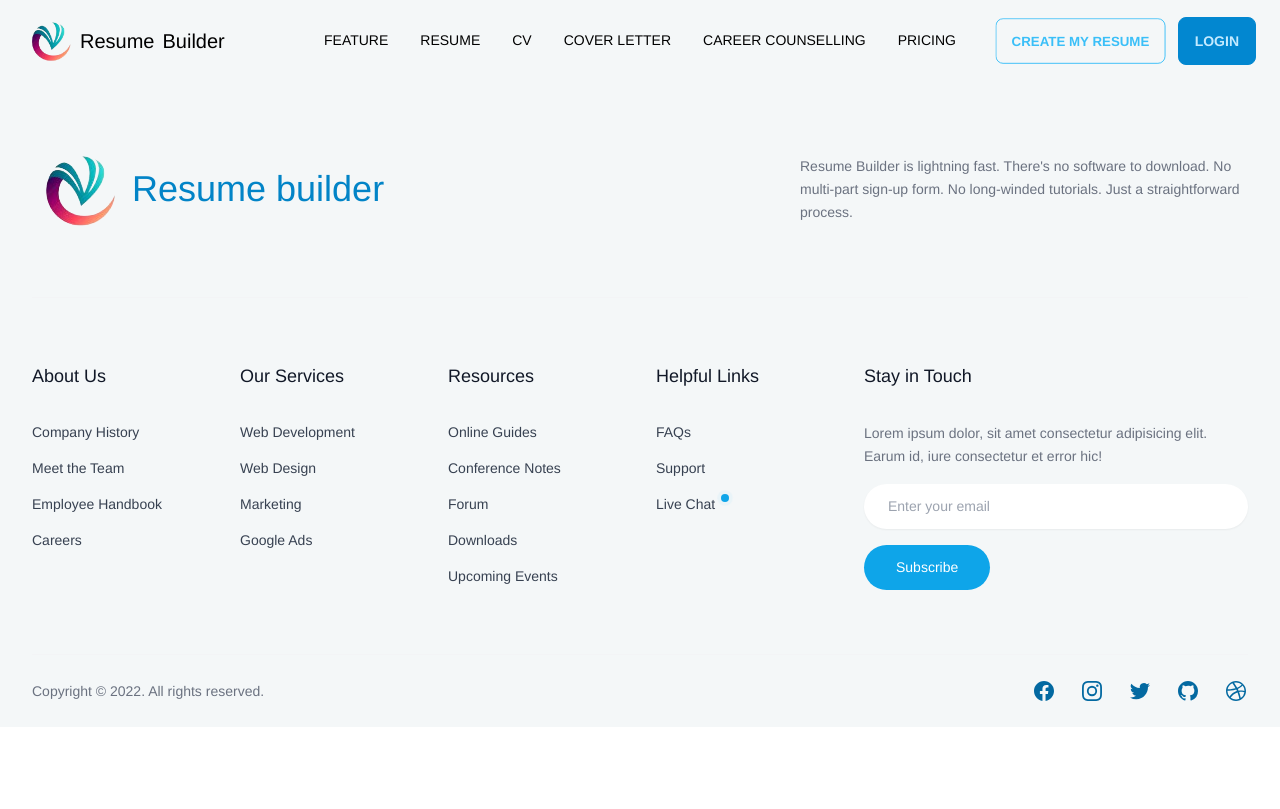
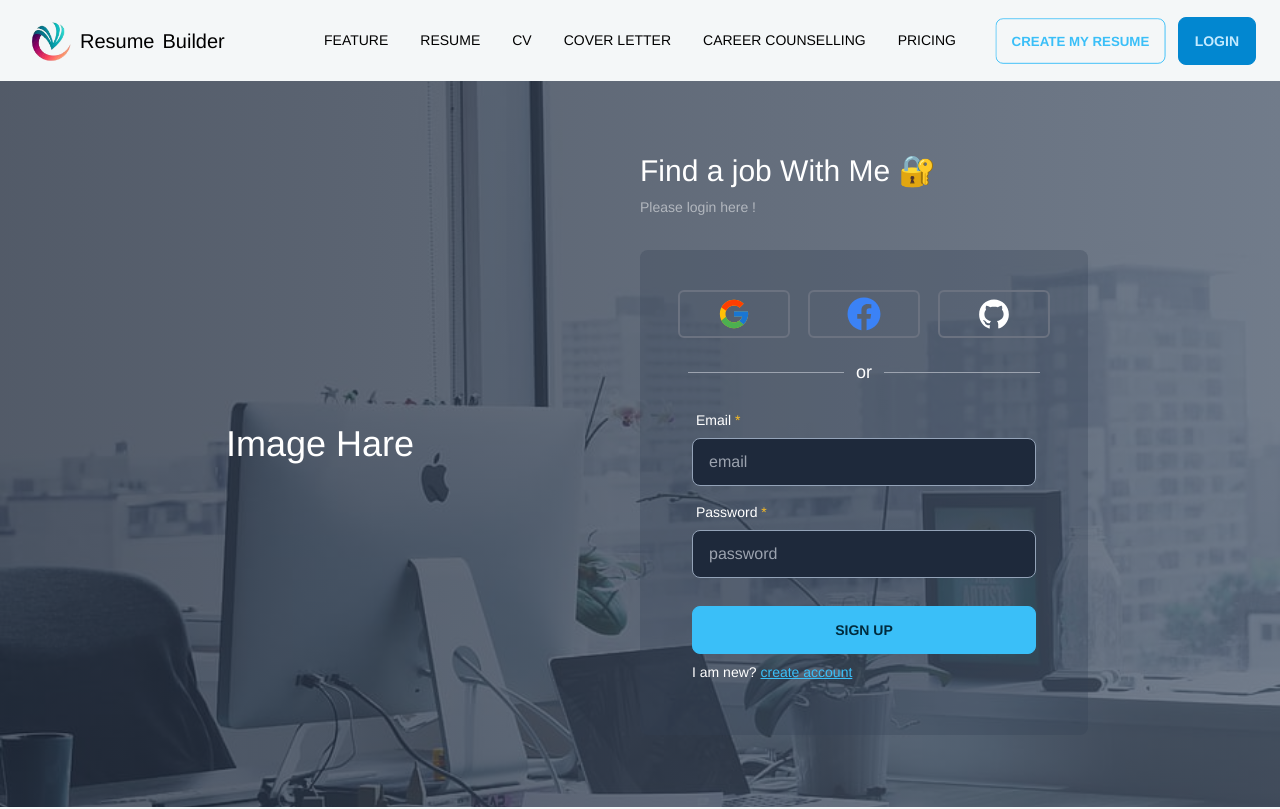
Before and after one commit to abdulawalsuhail/Reasume_Builder_0.6_Client, a React (Create React App) app: page /login in a window 1280 px wide. Shown: the top 809 px of the page. Built offline with nearby package versions, Linux system fonts and the light colour scheme; no server answers; a web font is replaced by a local one.

Commit message:
login auth funcitionality added

```diff
--- a/src/App.js
+++ b/src/App.js
@@ -15,8 +15,8 @@ function App() {
         <Route path="/" element={<Home />}></Route>
         <Route path="/home" element={<Home />}></Route>
         <Route path="/signup" element={<Signup></Signup>}></Route>
+        <Route path="/login" element={<Login />}></Route>
       </Routes>
-      <Login />
       <Footer />
       <Toaster />
     </div>
--- a/src/Components/Navbar/Login.js
+++ b/src/Components/Navbar/Login.js
@@ -1,146 +1,126 @@
-import React from "react";
-import { useForm } from "react-hook-form";
-import { FaGithubSquare, FaGooglePlusSquare, FaLinkedin } from "react-icons/fa";
+import React, { useState } from "react";
+import whyWe from "../../../src/assets/why-we.jpg";
+import "../../Css/login.css";
+import { toast } from "react-hot-toast";
 import { Link } from "react-router-dom";
-import "../../Css/login.css";
+import Social from "./Social";
+import auth from "../../firebase.init";
+import { useSignInWithEmailAndPassword } from "react-firebase-hooks/auth";
+import Alert from "./Alert";
+import Loading from "../../Shared/Loading/Loading";
 
 const Login = () => {
-  const {
-    register,
-    formState: { errors },
-    handleSubmit,
-  } = useForm();
+  const [customError, setCustomError] = useState("");
+  const [signInWithEmailAndPassword, user, loading, error] =
+    useSignInWithEmailAndPassword(auth);
 
-  const onSubmit = (data) => console.log(data);
+  const handelSubmit = async (e) => {
+    e.preventDefault();
+    const email = e.target.email.value;
+    const password = e.target.password.value;
+    await signInWithEmailAndPassword(email, password);
+    if (error) {
+      setCustomError(error?.message);
+    } else {
+      setCustomError("");
+      toast.success("Login Successfully");
+    }
+  };
+
+  if (loading) {
+    return <Loading />;
+  }
   return (
-    <div>
-      <input type="checkbox" id="login-modal_1" className="modal-toggle" />
-      <div className="modal modal-top sm:modal-middle">
-        <div className="modal-box  [width:95%] relative">
-          <label
-            htmlFor="login-modal_1"
-            className="btn btn-sm btn-circle absolute right-2 top-2 "
-          >
-            ✕
-          </label>
-          <h3 className=" mt-6 text-3xl [color:#2d3639] text-center">
-            Sign in to your account
-          </h3>
-
-          {/* social login */}
-
-          <div className="flex items-center gap-3 justify-center mt-10 px-4">
-
-            {/* linkedin login*/}
-
-            <div className="flex items-center border-2 [border-color:##b3b3b3] rounded-md px-4 py-1 linkedin-btn">
-              <span>
-                <FaLinkedin className=" [color:#0a66c2] logo"></FaLinkedin>
-              </span>
-              <h1 className="[font-weight:500] [color:#0a66c2] text">
-                Linkedin
-              </h1>
+    <section className="text-white bg-gray-900 relative">
+      <img
+        class="absolute inset-0 object-[75%] sm:object-[25%] object-cover w-full h-full opacity-25 sm:opacity-100"
+        src={whyWe}
+        alt="resume"
+      />
+      <div class="hidden sm:block sm:inset-0 sm:absolute sm:bg-gradient-to-r sm:from-slate-800 sm:to-slate-600 opacity-75"></div>
+      <div className="grid md:grid-cols-2 mx-auto relative py-10">
+        {/* left side */}
+        <div className="hidden md:block mx-auto my-auto w-72">
+          <h2 className="text-4xl text-center">Image Hare</h2>
         </div>
 
-            {/* google login */}
+        {/* signup */}
 
-            <div className="flex items-center border-2 [border-color:##b3b3b3] rounded-md px-4 py-1 google-btn">
-              <span>
-                <FaGooglePlusSquare className=" [color:#dd4b39] logo"></FaGooglePlusSquare>
+        <div className="lg:[width:70%] md:w-[90%] py-8 rounded">
+          {/* Form signup */}
+
+          <div>
+            <h2 className="text-3xl mb-2 pl-12 md:pl-0">
+              Find a job With Me 🔐
+            </h2>
+            <p className="opacity-50 md:mb-8 pl-12 md:pl-0">
+              Please login here !
+            </p>
+            <div className="bg-opacity-30 p-5 pt-10 rounded-lg bg-slate-700">
+              <Social setCustomError={setCustomError} />
+              <div className="flex items-center gap-3 mx-7 text-lg mt-5 -mb-4 ">
+                <div className="w-full h-[1px] bg-gray-400"></div>
+                or
+                <div className="w-full h-[1px] bg-gray-400"></div>
+              </div>
+              {/* error message */}
+              {customError ||
+                (error && (
+                  <Alert
+                    error={error}
+                    setCustomError={setCustomError}
+                    customError={customError}
+                  ></Alert>
+                ))}
+              {/* sign up from */}
+              <div class="card flex-shrink-0 w-full">
+                <form onSubmit={(e) => handelSubmit(e)} class="card-body">
+                  <div class="form-control">
+                    <label class="label">
+                      <span class="label-text text-white">
+                        Email <span className="text-warning">*</span>
                       </span>
-              <h1 className="[font-weight:500] [color:#dd4b39] text">Google</h1>
+                    </label>
+                    <input
+                      type="text"
+                      name="email"
+                      required
+                      placeholder="email"
+                      class="input border border-slate-400 bg-slate-800  text-white"
+                    />
                   </div>
-
-            {/* github login */}
-
-            <div className="flex items-center border-2 [border-color:##b3b3b3] rounded-md px-4 py-1 github-btn">
-              <span>
-                <FaGithubSquare className="text-xl logo"></FaGithubSquare>
+                  <div class="form-control">
+                    <label class="label">
+                      <span class="label-text text-white">
+                        Password <span className="text-warning">*</span>
                       </span>
-              <h1 className="[font-weight:500] text">Github</h1>
+                    </label>
+                    <input
+                      type="text"
+                      name="password"
+                      required
+                      placeholder="password"
+                      class="input border border-slate-400 bg-slate-800  text-white"
+                    />
                   </div>
-          </div>
-          <div>
-            <p className="text-center [color:#bdbfc1] mt-6 [font-weight:400]">
-              or sign in with email
+                  <div class="form-control mt-5">
+                    <button type="submit" class="btn btn-primary">
+                      Sign Up
+                    </button>
+                    <p className="mt-2">
+                      I am new?{" "}
+                      <Link className="text-primary link" to="/signUp">
+                        create account
+                      </Link>
                     </p>
                   </div>
-
-          {/* form login */}
-
-          <div className="mt-6  text-center">
-            <form className="" onSubmit={handleSubmit(onSubmit)}>
-            <div className="form-control">
-                <input
-                  {...register("email", {
-                    required: {
-                      value: true,
-                      message: "Email can't be blank",
-                    },
-                    pattern: {
-                      value: /[a-z0-9]+@[a-z]+\.[a-z]{2,3}/,
-                      message: "invalid email",
-                    },
-                  })}
-                  placeholder="Your Email"
-                  className="input input-bordered w-full max-w-xs mx-auto input-text"
-                />
-                <label className="label">
-                  {errors.email?.type === "required" && (
-                    <span className="label-text-alt text-red-500 sm:[margin-left:65px]">
-                      {errors.email.message}
-                    </span>
-                  )}
-                  {errors.email?.type === "pattern" && (
-                    <span className="label-text-alt text-red-500 sm:[margin-left:65px]">
-                      {errors.email.message}
-                    </span>
-                  )}
-                </label>
-              </div>
-              <div className="form-control">
-                <input
-                  {...register("password", {
-                    required: {
-                      value: true,
-                      message: "Password can't be blank",
-                    },
-                    minLength: {
-                      value: 6,
-                      message: "password must be 6 character",
-                    },
-                  })}
-                  placeholder="Password"
-                  className="input input-bordered w-full max-w-xs mx-auto input-text"
-                />
-                <label className="label">
-                  {errors.password?.type === "required" && (
-                    <span className="label-text-alt text-red-500 sm:[margin-left:65px]">
-                      {errors.password.message}
-                    </span>
-                  )}
-                  {errors.password?.type === "minLength" && (
-                    <span className="label-text-alt text-red-500 sm:[margin-left:65px]">
-                      {errors.password.message}
-                    </span>
-                  )}
-                </label>
-              </div>
-
-              <input className="btn btn-primary input input-bordered w-full max-w-xs mx-auto text-white" type="submit" value="sign in"/>
                 </form>
-          </div>
-
-        {/* Forget password */}
-          <div>
-            <p className=" font-semibold text-center mt-16 [color:#777b7e]">Forgotten password?</p>
-          </div>
-          <div className="pb-4 mt-2">
-            <p className="text-center">Don't have an account?la <Link  to='/signup'     className="font-semibold [color:#65696d]"> Create an account</Link></p>
               </div>
             </div>
           </div>
         </div>
+      </div>
+    </section>
   );
 };
 
--- a/src/Components/Navbar/Signup.js
+++ b/src/Components/Navbar/Signup.js
@@ -10,6 +10,7 @@ import Social from "./Social";
 import auth from "../../firebase.init";
 import { useCreateUserWithEmailAndPassword } from "react-firebase-hooks/auth";
 import Alert from "./Alert";
+import Loading from "../../Shared/Loading/Loading";
 
 const Signup = () => {
   const [customError, setCustomError] = useState("");
@@ -29,6 +30,9 @@ const Signup = () => {
       toast.error("please input the same password !");
     }
   };
+  if (loading) {
+    return <Loading />;
+  }
   return (
     <section className="text-white bg-gray-900 relative">
       <img
--- /dev/null
+++ b/src/Shared/Loading/Loading.css
@@ -0,0 +1,54 @@
+.sk-chase {
+    width: 40px;
+    height: 40px;
+    position: relative;
+    animation: sk-chase 2.5s infinite linear both;
+  }
+
+  .sk-chase-dot {
+    width: 100%;
+    height: 100%;
+    position: absolute;
+    left: 0;
+    top: 0;
+    animation: sk-chase-dot 2.0s infinite ease-in-out both;
+  }
+
+  .sk-chase-dot:before {
+    content: '';
+    display: block;
+    width: 25%;
+    height: 25%;
+    background-color: #16a34a;
+    border-radius: 100%;
+    animation: sk-chase-dot-before 2.0s infinite ease-in-out both;
+  }
+
+  .sk-chase-dot:nth-child(1) { animation-delay: -1.1s; }
+  .sk-chase-dot:nth-child(2) { animation-delay: -1.0s; }
+  .sk-chase-dot:nth-child(3) { animation-delay: -0.9s; }
+  .sk-chase-dot:nth-child(4) { animation-delay: -0.8s; }
+  .sk-chase-dot:nth-child(5) { animation-delay: -0.7s; }
+  .sk-chase-dot:nth-child(6) { animation-delay: -0.6s; }
+  .sk-chase-dot:nth-child(1):before { animation-delay: -1.1s; }
+  .sk-chase-dot:nth-child(2):before { animation-delay: -1.0s; }
+  .sk-chase-dot:nth-child(3):before { animation-delay: -0.9s; }
+  .sk-chase-dot:nth-child(4):before { animation-delay: -0.8s; }
+  .sk-chase-dot:nth-child(5):before { animation-delay: -0.7s; }
+  .sk-chase-dot:nth-child(6):before { animation-delay: -0.6s; }
+
+  @keyframes sk-chase {
+    100% { transform: rotate(360deg); }
+  }
+
+  @keyframes sk-chase-dot {
+    80%, 100% { transform: rotate(360deg); }
+  }
+
+  @keyframes sk-chase-dot-before {
+    50% {
+      transform: scale(0.4);
+    } 100%, 0% {
+      transform: scale(1.0);
+    }
+  }
--- /dev/null
+++ b/src/Shared/Loading/Loading.js
@@ -0,0 +1,19 @@
+import React from "react";
+import "./Loading.css";
+
+const Loading = () => {
+  return (
+    <div className="min-h-screen">
+      <div className="sk-chase mx-auto mt-48">
+        <div className="sk-chase-dot"></div>
+        <div className="sk-chase-dot"></div>
+        <div className="sk-chase-dot"></div>
+        <div className="sk-chase-dot"></div>
+        <div className="sk-chase-dot"></div>
+        <div className="sk-chase-dot"></div>
+      </div>
+    </div>
+  );
+};
+
+export default Loading;
```
Also changed, not shown: src/Components/Navbar/Navbar.js (+5 -4 lines). Lines whose indentation alone changed are shown as unchanged.
